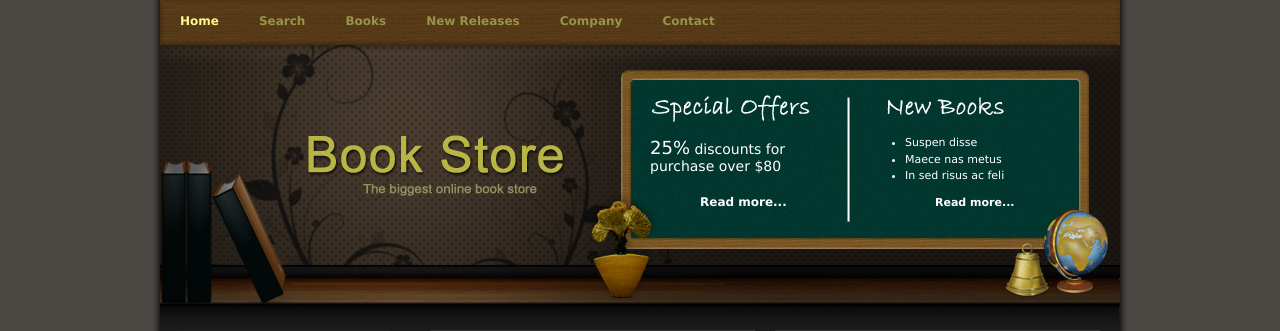
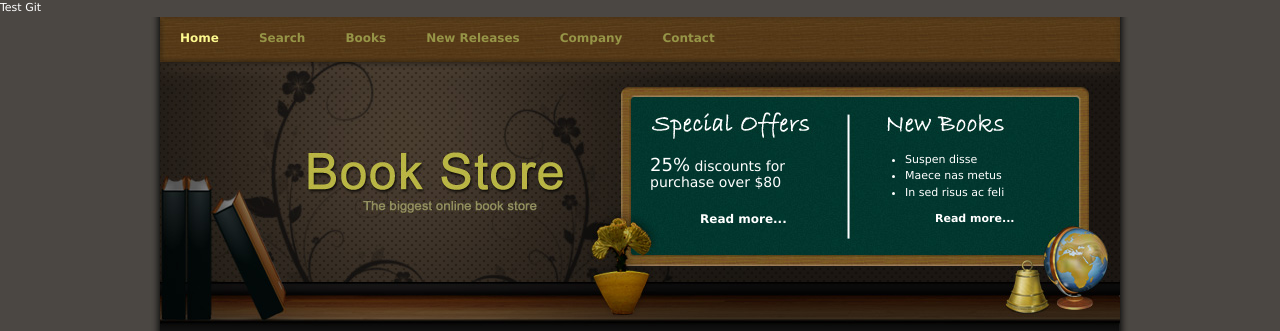
Before and after one commit to techwear035/PhuLam, a PHP site: page / in a window 1280 px wide. Shown: the top 331 px of the page. Run offline with PHP 8.4, Linux system fonts and the light colour scheme.

Commit message:
Update file index.php

```diff
--- a/index.php
+++ b/index.php
@@ -1,3 +1,4 @@
+<p>Test Git</p>
 <?php
 //include_once './admin/config.php';//
 //include_once './admin/pdo.php';
```
